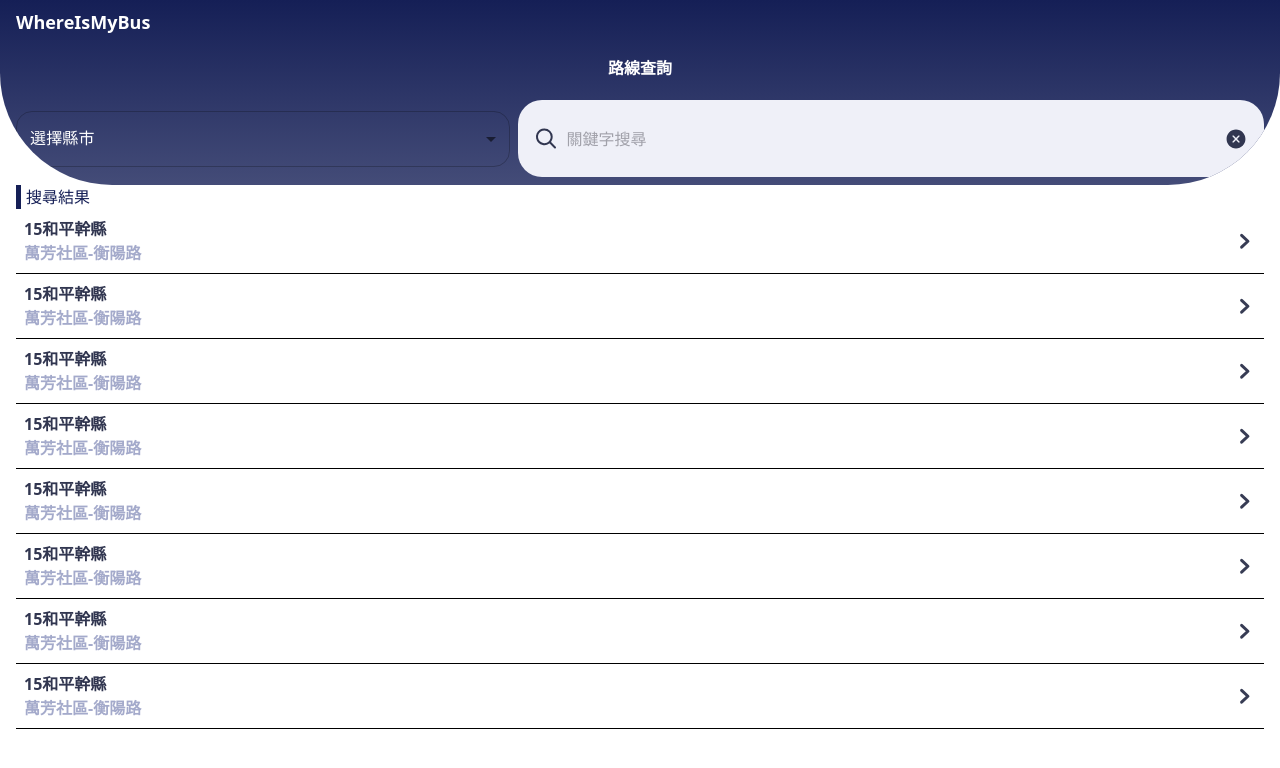
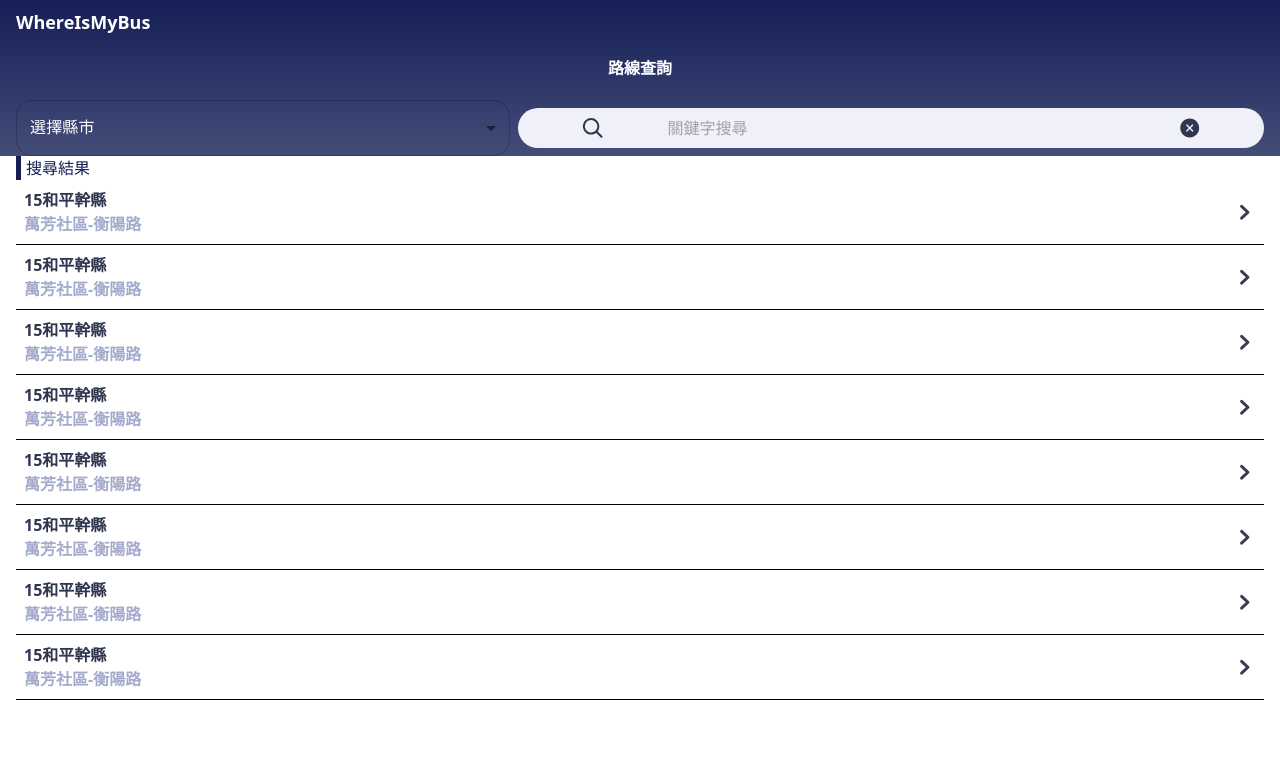
Before and after one commit to f2e-newbee/bus-app, a React (Create React App) app: page /route-query in a window 1280 px wide. Shown: the top 768 px of the page. Built offline with nearby package versions, Linux system fonts and the light colour scheme; what jssha would draw is missing.

Commit message:
feat: 調整關鍵字搜尋樣式

```diff
--- a/src/components/MobileHeader/index.js
+++ b/src/components/MobileHeader/index.js
@@ -3,7 +3,7 @@ import React from "react";
 export const MobileHeader = ({ title, children }) => {
   return (
     <div
-      className=" rounded-b-large py-2 px-4  overflow-hidden"
+      className="pt-2 px-4"
       style={{
         backgroundImage: ` linear-gradient(180deg, #151F56 0%, rgba(21, 31, 86, 0.8) 100%)`,
       }}
@@ -12,7 +12,8 @@ export const MobileHeader = ({ title, children }) => {
       {title && (
         <h2 className="text-center text-white font-semibold my-5">{title}</h2>
       )}
-      <div className="">{children}</div>
+      {children}
+      {/* <div className="">{children}</div> */}
     </div>
   );
 };
--- a/src/components/SearchBar/index.js
+++ b/src/components/SearchBar/index.js
@@ -4,15 +4,18 @@ import { ReactComponent as ClearIcon } from "../../assets/icon/ClearIcon.svg";
 
 export const SearchBar = () => {
   return (
-    <div className="w-full bg-gray py-2 px-4 rounded-3xl flex items-center">
-      <SearchIcon className="w-6  mr-2 text-gray-dark"></SearchIcon>
-
+    <div className="w-full h-10 bg-gray  rounded-3xl grid grid-cols-5">
+      <div className="col-span-1 h-10 flex items-center justify-center">
+        <SearchIcon className="w-3/5 h-3/5 text-gray-dark" />
+      </div>
       <input
         type="text"
         placeholder="關鍵字搜尋"
-        className=" focus:outline-none bg-transparent"
+        className="col-span-3 focus:outline-none bg-transparent"
       />
-      <ClearIcon className="w-6 h-6 ml-auto"></ClearIcon>
+      <div className="col-span-1 h-10 flex items-center justify-center">
+        <ClearIcon className="w-3/5 h-3/5 text-gray-dark" />
+      </div>
     </div>
   );
 };
```
